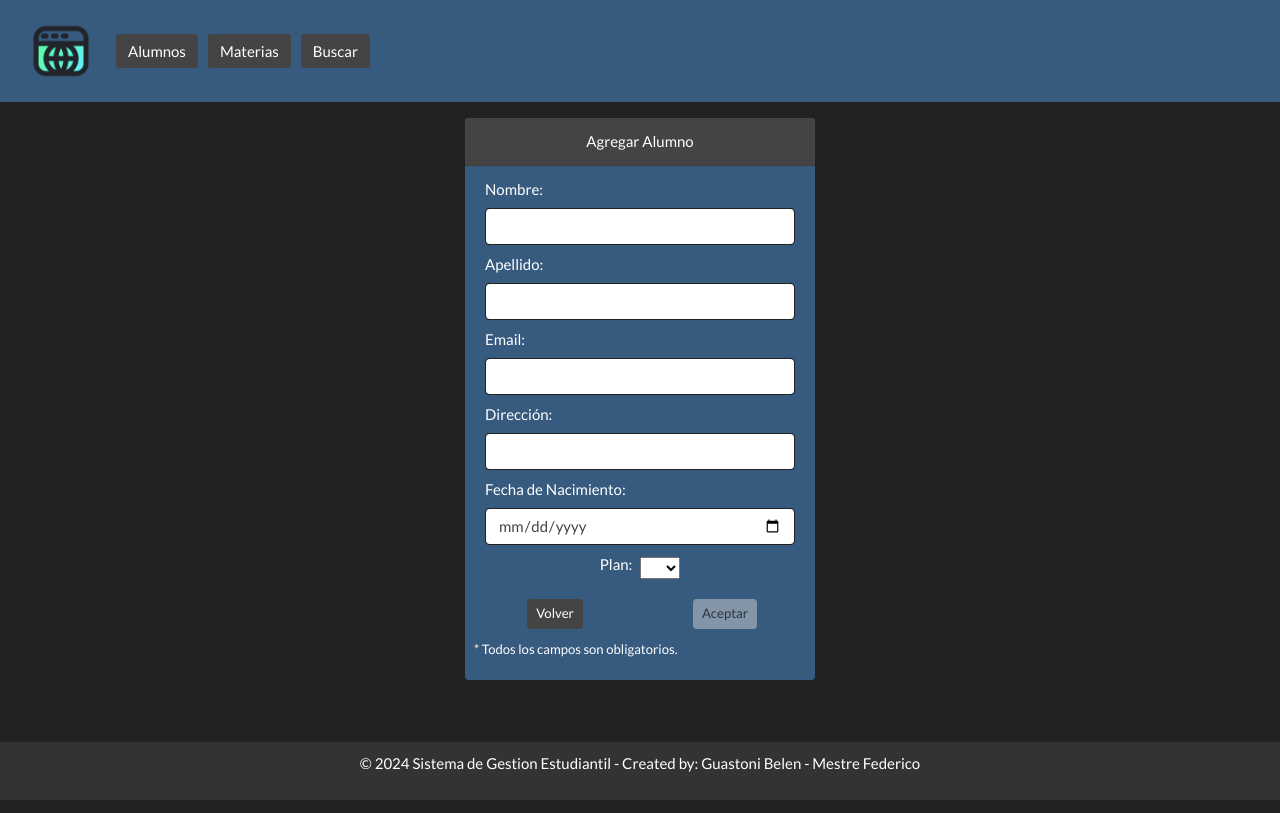
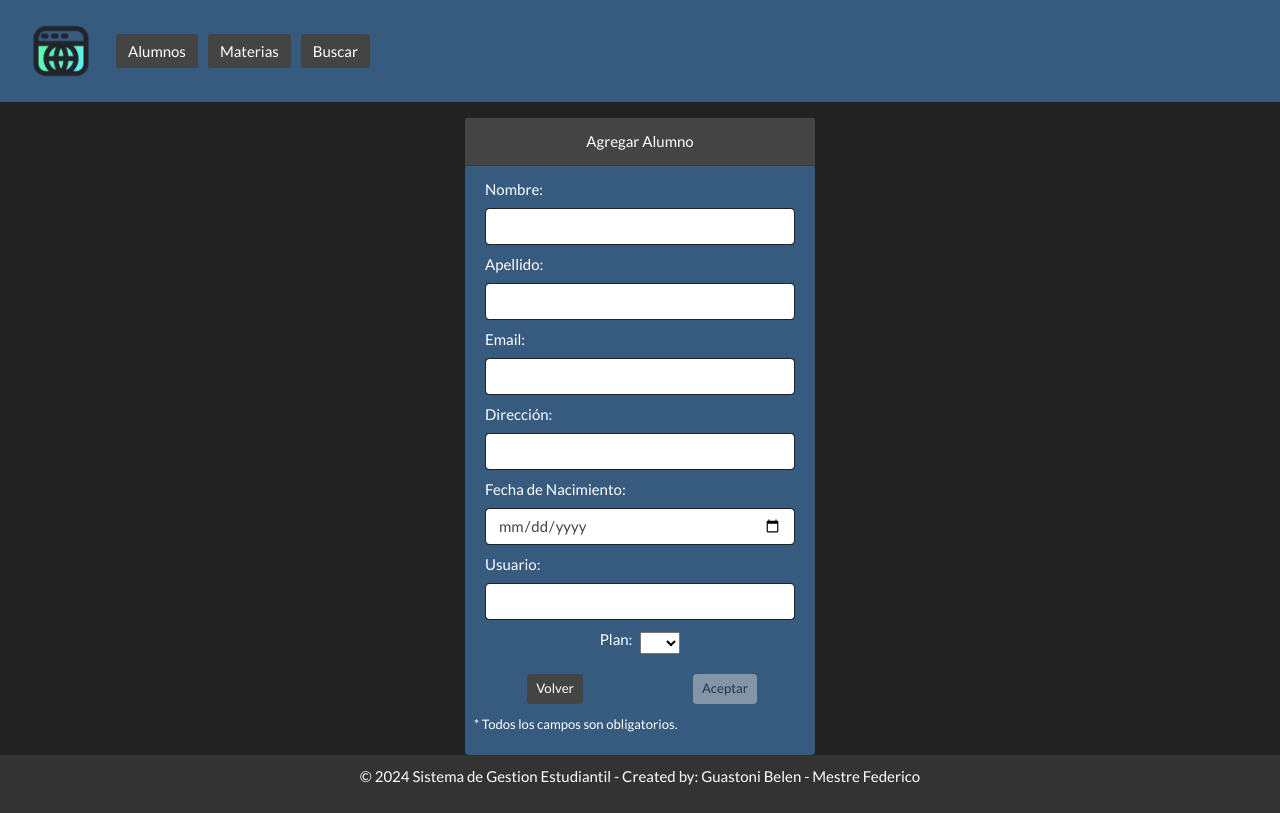
Before and after one commit to FedeeMest/fullstack_app_FB, an Angular app in the folder FrontEnd/SysAcad/: page /add_alumno in a window 1280 px wide. Built offline with nearby package versions, Linux system fonts and the light colour scheme.

Commit message:
update frontend

```diff
--- a/FrontEnd/SysAcad/src/app/components/administrador/Alum/add-update-alumno/add-update-alumno.component.html
+++ b/FrontEnd/SysAcad/src/app/components/administrador/Alum/add-update-alumno/add-update-alumno.component.html
@@ -26,6 +26,10 @@
               <label for="fecha_n" class="form-label">Fecha de Nacimiento:</label>
               <input formControlName="fecha_n" type="date" id="fecha_n" class="form-control">
             </div>
+            <div class = "mb-2">
+              <label for="ususario" class = "from-label">Usuario:</label>
+              <input formControlName="usuario" type="text" id="usuario" class="form-control">
+            </div>
             <div class="d-flex justify-content-center align-items-center mt-2 mb-2">
               <label for="plan" class="form-label mr-2">Plan:</label>
               <select formControlName="plan" id="plan" class="form-select">
--- a/FrontEnd/SysAcad/src/app/components/administrador/Alum/add-update-alumno/add-update-alumno.component.ts
+++ b/FrontEnd/SysAcad/src/app/components/administrador/Alum/add-update-alumno/add-update-alumno.component.ts
@@ -28,7 +28,9 @@ export class AddUpdateAlumnoComponent implements OnInit {
       mail: ['',[Validators.required, Validators.email, Validators.pattern(/^[\w-\.]+@([\w-]+\.)+[\w-]{2,4}$/)]],
       direccion: ['',[Validators.required,Validators.required, Validators.pattern(/^[A-Za-z\s]+\s\d+$/)]],
       fecha_n: ['',Validators.required],
-      plan: ['',Validators.required]
+      plan: ['',Validators.required],
+      usuario: ['',Validators.required],
+      password: ['',Validators.required]
     })
     this.id = Number(aRouter.snapshot.paramMap.get('id'));
 
@@ -52,7 +54,9 @@ export class AddUpdateAlumnoComponent implements OnInit {
         mail: data.mail,
         direccion: data.direccion,
         fecha_n: fechaFormateada,
-        plan: data.plan
+        plan: data.plan,
+        usuario: data.usuario,
+        password: data.password
       })
     })
   }
@@ -64,7 +68,9 @@ export class AddUpdateAlumnoComponent implements OnInit {
       mail: this.form.value.mail,
       direccion: this.form.value.direccion,
       fecha_n: this.form.value.fecha_n,
-      plan: this.form.value.plan
+      plan: this.form.value.plan,
+      usuario: this.form.value.usuario,
+      password: this.form.value.password
     };
 
     if (this.id !== 0) {
--- a/FrontEnd/SysAcad/src/app/interfaces/alumno.ts
+++ b/FrontEnd/SysAcad/src/app/interfaces/alumno.ts
@@ -5,6 +5,8 @@ export interface Alumno {
     mail: string,
     direccion: string,
     fecha_n: string,
+    usuario: string,
+    password: string,
     legajo?: number,
     id?: number
 }
```
